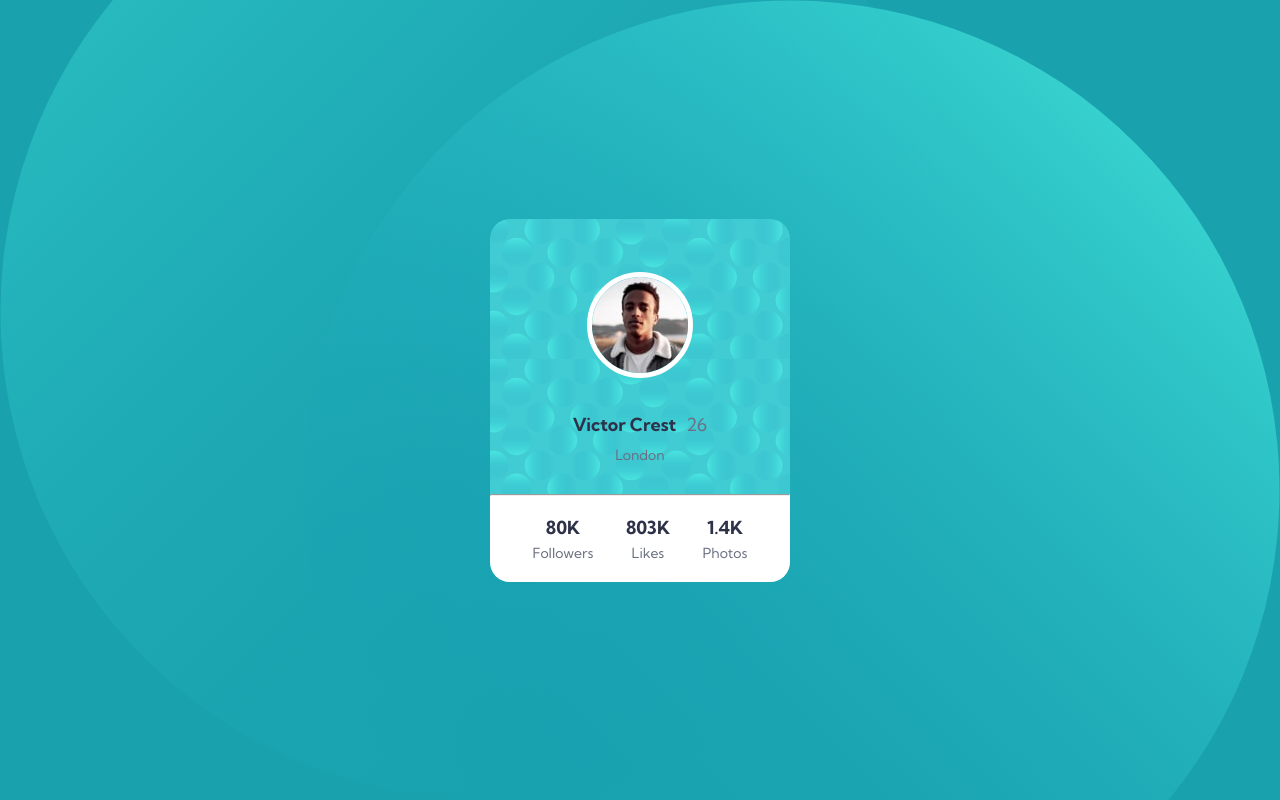
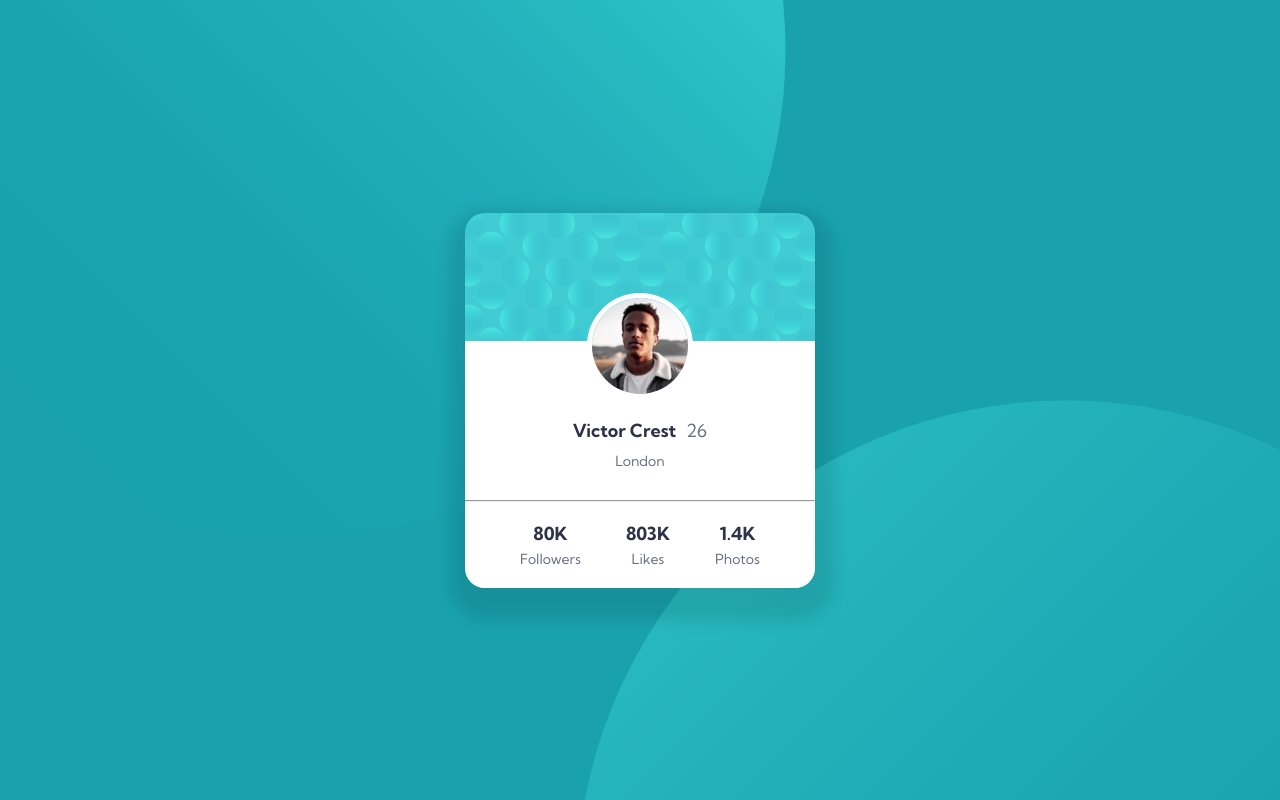
Before and after one commit to Nebil-Nej/profile-card-component-main, a plain HTML site: page index.html in a window 1280 px wide. Drawn offline with Linux system fonts and the light colour scheme.

Commit message:
Finished Project

```diff
--- a/styles.css
+++ b/styles.css
@@ -26,14 +26,16 @@ body {
   display: flex;
   justify-content: center;
   align-items: center;
-  background: url(./images/bg-pattern-top.svg) top right no-repeat,
-    url(./images/bg-pattern-bottom.svg) bottom left no-repeat, var(--Dark-cyan);
+  background: url(./images/bg-pattern-top.svg) no-repeat,
+    url(./images/bg-pattern-bottom.svg) no-repeat, var(--Dark-cyan);
+  background-position: -15vw -55vh, 45vw 50vh;
 }
 
 .container {
-    width: 300px;
+  min-width: 350px;
   border-radius: 20px;
   background-image: url(./images/bg-pattern-card.svg);
+  box-shadow: 0.1em 0.8em 0.8em 1em rgba(0, 0, 0, 0.1);
 }
 
 .profile-section {
@@ -44,11 +46,13 @@ body {
   align-items: center;
 }
 
-img{
+img {
   border-radius: 50%;
   border: 5px solid #fff;
-    margin-top: 50%;
-    margin-bottom: 30px;
+  margin-top: 80px;
+  margin-bottom: 15px;
+  position: relative;
+  z-index: 3;
 }
 
 .profile-name-age {
@@ -61,12 +65,16 @@ img{
   font-size: 18px;
   margin-right: 10px;
   color: var(--Very-dark-desaturated-blue);
+  position: relative;
+  z-index: 3;
 }
 
 .profile-name-age h2 {
   font-weight: 400;
   color: var(--Dark-grayish-blue);
   font-size: 18px;
+  position: relative;
+  z-index: 3;
 }
 
 .profile-section p {
@@ -74,16 +82,18 @@ img{
   font-size: 14px;
   text-align: center;
   margin-bottom: 30px;
+  position: relative;
+  z-index: 3;
 }
 
-/* .half-white-back {
-    width: 300px;
-    height: 150px;
+.half-white-back {
+  width: 350px;
+  height: 160px;
   background-color: #fff;
   position: absolute;
-    margin-top: 60px;
+  margin-top: 130px;
   z-index: 1;
-} */
+}
 
 .profile-details-section {
   display: flex;
@@ -94,7 +104,9 @@ img{
 }
 
 hr {
-    color: var(--Dark-gray);
+  color: hsla(0, 0%, 59%, 0.263);
+  position: relative;
+  z-index: 3;
 }
 
 .profile-info-section h2 {
@@ -109,3 +121,15 @@ hr {
   color: var(--Dark-grayish-blue);
   font-size: 14px;
 }
+
+@media screen and (max-width: 600px) {
+  body {
+    background-position: 70vw 60vh, 45vw 50vh;
+  }
+  .container {
+    min-width: 300px;
+  }
+  .half-white-back {
+    width: 300px;
+  }
+}
```
Also changed, not shown: images/Desktop.png (added), images/Mobile.png (added), 3 other files. Lines whose indentation alone changed are shown as unchanged.
